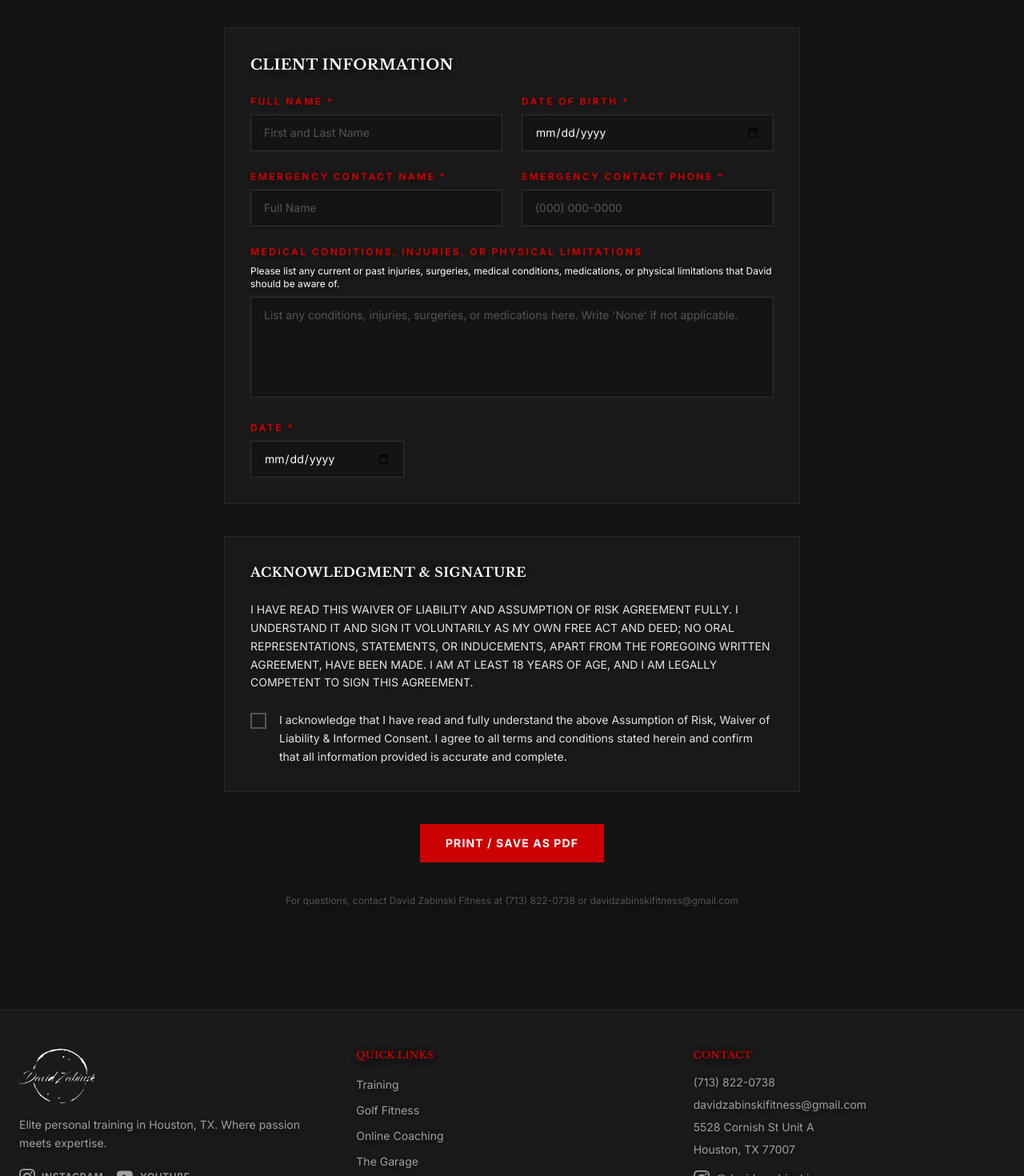
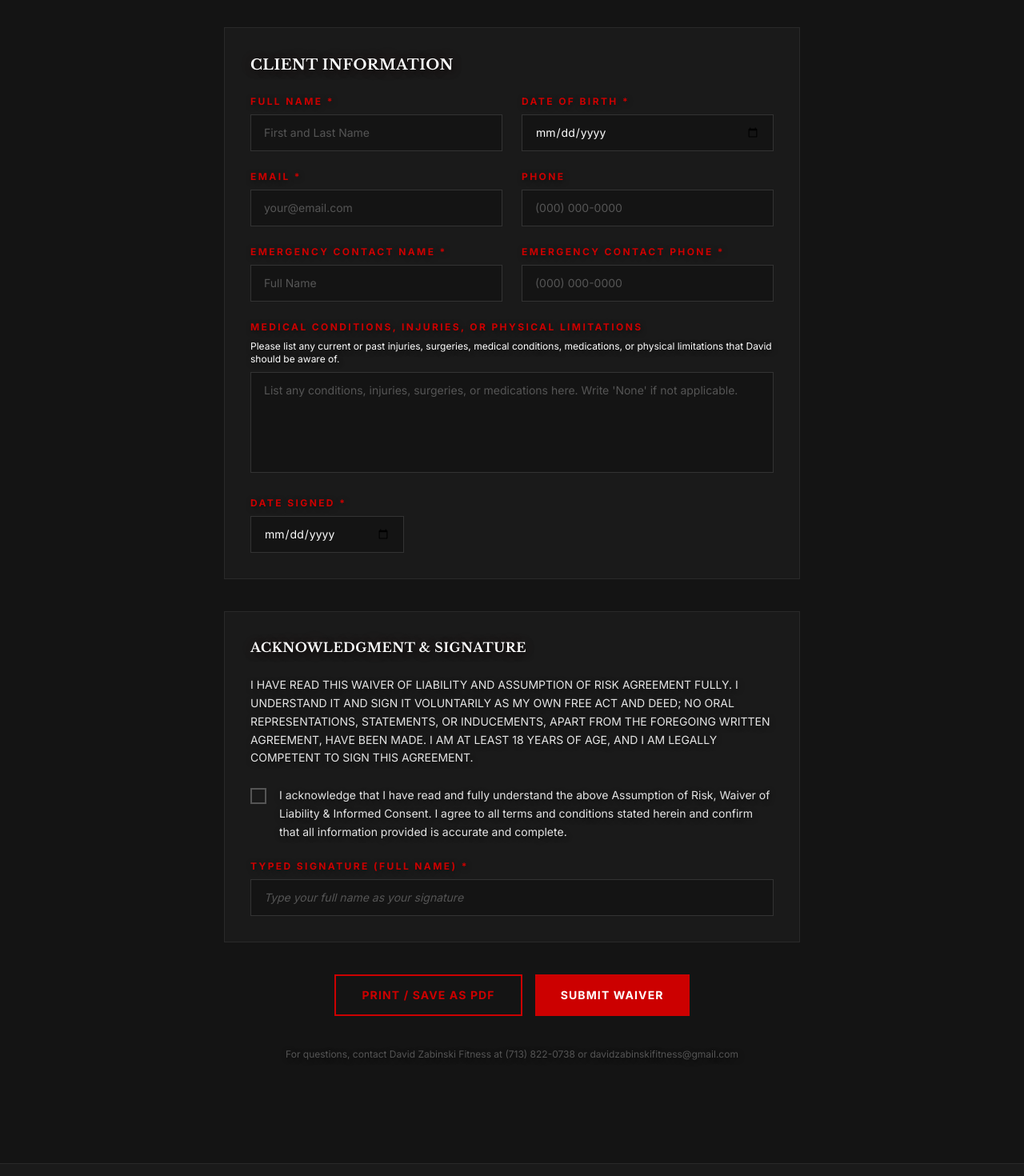
Before and after one commit to davidzabinskifitness/dzf-website, a Next.js app: page /waiver in a window 1280 px wide. Shown: the part 1929-3399 px from the top of the page at 80% size. Built offline with nearby package versions, Linux system fonts and the light colour scheme.

Commit message:
wire contact form and waiver to Resend email API

```diff
--- a/app/contact/ContactForm.tsx
+++ b/app/contact/ContactForm.tsx
@@ -19,9 +19,26 @@ export default function ContactForm() {
   });
   const [submitted, setSubmitted] = useState(false);
 
-  const handleSubmit = (e: React.FormEvent) => {
+  const [loading, setLoading] = useState(false);
+  const [error, setError] = useState("");
+
+  const handleSubmit = async (e: React.FormEvent) => {
     e.preventDefault();
-    setSubmitted(true);
+    setLoading(true);
+    setError("");
+    try {
+      const res = await fetch("/api/contact", {
+        method: "POST",
+        headers: { "Content-Type": "application/json" },
+        body: JSON.stringify(formState),
+      });
+      if (!res.ok) throw new Error("Failed");
+      setSubmitted(true);
+    } catch {
+      setError("Something went wrong. Please try again or call (713) 822-0738.");
+    } finally {
+      setLoading(false);
+    }
   };
 
   if (submitted) {
@@ -128,11 +145,13 @@ export default function ContactForm() {
         />
       </div>
 
+      {error && <p className="text-[#CC0000] text-sm">{error}</p>}
       <button
         type="submit"
-        className="btn-primary w-full sm:w-auto px-12 py-4"
+        disabled={loading}
+        className="btn-primary w-full sm:w-auto px-12 py-4 disabled:opacity-50"
       >
-        Send Message
+        {loading ? "Sending..." : "Send Message"}
       </button>
     </form>
   );
--- a/app/waiver/page.tsx
+++ b/app/waiver/page.tsx
@@ -4,6 +4,71 @@ import { useState } from "react";
 
 export default function WaiverPage() {
   const [acknowledged, setAcknowledged] = useState(false);
+
+  const [name, setName] = useState("");
+  const [dob, setDob] = useState("");
+  const [emergencyName, setEmergencyName] = useState("");
+  const [emergencyPhone, setEmergencyPhone] = useState("");
+  const [medicalConditions, setMedicalConditions] = useState("");
+  const [email, setEmail] = useState("");
+  const [phone, setPhone] = useState("");
+  const [date, setDate] = useState("");
+  const [signature, setSignature] = useState("");
+
+  const [submitted, setSubmitted] = useState(false);
+  const [loading, setLoading] = useState(false);
+  const [error, setError] = useState("");
+
+  const handleSubmit = async (e: React.FormEvent) => {
+    e.preventDefault();
+    if (!acknowledged) {
+      setError("You must acknowledge and agree to the waiver before submitting.");
+      return;
+    }
+    setLoading(true);
+    setError("");
+    try {
+      const res = await fetch("/api/waiver", {
+        method: "POST",
+        headers: { "Content-Type": "application/json" },
+        body: JSON.stringify({
+          name,
+          dob,
+          emergencyName,
+          emergencyPhone,
+          medicalConditions,
+          email,
+          phone,
+          date,
+          signature,
+        }),
+      });
+      if (!res.ok) throw new Error("Failed");
+      setSubmitted(true);
+    } catch {
+      setError("Something went wrong. Please try again or call (713) 822-0738.");
+    } finally {
+      setLoading(false);
+    }
+  };
+
+  if (submitted) {
+    return (
+      <div className="pt-20 md:pt-24 pb-20 bg-[#141414]">
+        <div className="max-w-3xl mx-auto px-4 sm:px-6 py-20 text-center">
+          <div className="bg-[#1a1a1a] border border-[#CC0000] p-12">
+            <div className="text-[#CC0000] text-5xl mb-6">✓</div>
+            <h2 className="text-white font-bold text-2xl uppercase tracking-wide mb-4">
+              Waiver Submitted
+            </h2>
+            <p className="text-[#a0a0a0] text-sm leading-relaxed">
+              Thank you, {name}. Your signed waiver has been received by David Zabinski Fitness. A copy has been sent to our records. If you have any questions, call (713) 822-0738.
+            </p>
+          </div>
+        </div>
+      </div>
+    );
+  }
 
   return (
     <div className="pt-20 md:pt-24 pb-20 bg-[#141414]">
@@ -15,7 +80,7 @@ export default function WaiverPage() {
           </p>
           <h1 className="section-title mb-4">Client Liability Waiver</h1>
           <div className="w-16 h-[3px] bg-[#CC0000] mx-auto mb-4" />
-          <p className="text-white text-sm">& Informed Consent</p>
+          <p className="text-white text-sm">&amp; Informed Consent</p>
           <div className="mt-6 text-white text-sm space-y-1">
             <p className="font-semibold text-white">David Zabinski Fitness</p>
             <p>5528 Cornish St Unit A, Houston TX 77007</p>
@@ -28,10 +93,12 @@ export default function WaiverPage() {
         </div>
       </section>
 
+      <form onSubmit={handleSubmit}>
         <div className="max-w-3xl mx-auto px-4 sm:px-6 py-12 space-y-10">
           {/* Print button */}
           <div className="flex justify-end print:hidden">
             <button
+              type="button"
               onClick={() => window.print()}
               className="btn-outline text-sm px-6 py-2"
             >
@@ -42,7 +109,7 @@ export default function WaiverPage() {
           {/* Waiver Text */}
           <section className="bg-[#1a1a1a] border border-[#2a2a2a] p-8 space-y-6 text-[#e5e5e5] text-sm leading-relaxed">
             <h2 className="text-white font-bold text-lg uppercase tracking-wide">
-            Assumption of Risk, Waiver of Liability & Indemnity Agreement
+              Assumption of Risk, Waiver of Liability &amp; Indemnity Agreement
             </h2>
 
             <p>
@@ -79,7 +146,7 @@ export default function WaiverPage() {
 
               <div>
                 <h3 className="text-[#CC0000] text-xs font-bold tracking-[0.2em] uppercase mb-2">
-                4. Medical Clearance & Health Representation
+                  4. Medical Clearance &amp; Health Representation
                 </h3>
                 <p>
                   I represent and warrant that I am in good physical condition and have no disability, impairment, or ailment preventing me from engaging in active or passive exercise or that would be detrimental to my health, safety, comfort, or physical condition if I do so. I have either obtained a physician&rsquo;s approval or have determined through my own assessment that I am physically fit to participate in these activities. I agree to immediately inform my Trainer of any changes to my health status.
@@ -97,7 +164,7 @@ export default function WaiverPage() {
 
               <div>
                 <h3 className="text-[#CC0000] text-xs font-bold tracking-[0.2em] uppercase mb-2">
-                6. Photography & Media Release
+                  6. Photography &amp; Media Release
                 </h3>
                 <p>
                   I grant David Zabinski Fitness permission to use photographs, videos, or other media of me taken during training sessions for promotional and educational purposes, including on social media and the website, unless I indicate otherwise in writing. My name will not be used without separate written consent.
@@ -128,6 +195,9 @@ export default function WaiverPage() {
                 </label>
                 <input
                   type="text"
+                  required
+                  value={name}
+                  onChange={(e) => setName(e.target.value)}
                   className="w-full bg-[#141414] border border-[#333] text-white px-4 py-3 focus:outline-none focus:border-[#CC0000] transition-colors placeholder-[#555] text-sm"
                   placeholder="First and Last Name"
                 />
@@ -139,7 +209,37 @@ export default function WaiverPage() {
                 </label>
                 <input
                   type="date"
+                  required
+                  value={dob}
+                  onChange={(e) => setDob(e.target.value)}
                   className="w-full bg-[#141414] border border-[#333] text-white px-4 py-3 focus:outline-none focus:border-[#CC0000] transition-colors text-sm"
+                />
+              </div>
+
+              <div>
+                <label className="block text-[#CC0000] text-xs font-bold tracking-[0.2em] uppercase mb-2">
+                  Email *
+                </label>
+                <input
+                  type="email"
+                  required
+                  value={email}
+                  onChange={(e) => setEmail(e.target.value)}
+                  className="w-full bg-[#141414] border border-[#333] text-white px-4 py-3 focus:outline-none focus:border-[#CC0000] transition-colors placeholder-[#555] text-sm"
+                  placeholder="your@email.com"
+                />
+              </div>
+
+              <div>
+                <label className="block text-[#CC0000] text-xs font-bold tracking-[0.2em] uppercase mb-2">
+                  Phone
+                </label>
+                <input
+                  type="tel"
+                  value={phone}
+                  onChange={(e) => setPhone(e.target.value)}
+                  className="w-full bg-[#141414] border border-[#333] text-white px-4 py-3 focus:outline-none focus:border-[#CC0000] transition-colors placeholder-[#555] text-sm"
+                  placeholder="(000) 000-0000"
                 />
               </div>
 
@@ -149,6 +249,9 @@ export default function WaiverPage() {
                 </label>
                 <input
                   type="text"
+                  required
+                  value={emergencyName}
+                  onChange={(e) => setEmergencyName(e.target.value)}
                   className="w-full bg-[#141414] border border-[#333] text-white px-4 py-3 focus:outline-none focus:border-[#CC0000] transition-colors placeholder-[#555] text-sm"
                   placeholder="Full Name"
                 />
@@ -160,6 +263,9 @@ export default function WaiverPage() {
                 </label>
                 <input
                   type="tel"
+                  required
+                  value={emergencyPhone}
+                  onChange={(e) => setEmergencyPhone(e.target.value)}
                   className="w-full bg-[#141414] border border-[#333] text-white px-4 py-3 focus:outline-none focus:border-[#CC0000] transition-colors placeholder-[#555] text-sm"
                   placeholder="(000) 000-0000"
                 />
@@ -175,6 +281,8 @@ export default function WaiverPage() {
               </p>
               <textarea
                 rows={5}
+                value={medicalConditions}
+                onChange={(e) => setMedicalConditions(e.target.value)}
                 className="w-full bg-[#141414] border border-[#333] text-white px-4 py-3 focus:outline-none focus:border-[#CC0000] transition-colors resize-none placeholder-[#555] text-sm"
                 placeholder="List any conditions, injuries, surgeries, or medications here. Write 'None' if not applicable."
               />
@@ -182,19 +290,22 @@ export default function WaiverPage() {
 
             <div>
               <label className="block text-[#CC0000] text-xs font-bold tracking-[0.2em] uppercase mb-2">
-              Date *
+                Date Signed *
               </label>
               <input
                 type="date"
+                required
+                value={date}
+                onChange={(e) => setDate(e.target.value)}
                 className="w-full sm:w-48 bg-[#141414] border border-[#333] text-white px-4 py-3 focus:outline-none focus:border-[#CC0000] transition-colors text-sm"
               />
             </div>
           </section>
 
           {/* Acknowledgment */}
-        <section className="bg-[#1a1a1a] border border-[#2a2a2a] p-8">
+          <section className="bg-[#1a1a1a] border border-[#2a2a2a] p-8 space-y-6">
             <h2 className="text-white font-bold text-base uppercase tracking-wide mb-6">
-            Acknowledgment & Signature
+              Acknowledgment &amp; Signature
             </h2>
             <p className="text-[#e5e5e5] text-sm leading-relaxed mb-6">
               I HAVE READ THIS WAIVER OF LIABILITY AND ASSUMPTION OF RISK AGREEMENT FULLY. I UNDERSTAND IT AND SIGN IT VOLUNTARILY AS MY OWN FREE ACT AND DEED; NO ORAL REPRESENTATIONS, STATEMENTS, OR INDUCEMENTS, APART FROM THE FOREGOING WRITTEN AGREEMENT, HAVE BEEN MADE. I AM AT LEAST 18 YEARS OF AGE, AND I AM LEGALLY COMPETENT TO SIGN THIS AGREEMENT.
@@ -217,18 +328,44 @@ export default function WaiverPage() {
                 </div>
               </div>
               <span className="text-[#e5e5e5] text-sm leading-relaxed">
-              I acknowledge that I have read and fully understand the above Assumption of Risk, Waiver of Liability & Informed Consent. I agree to all terms and conditions stated herein and confirm that all information provided is accurate and complete.
+                I acknowledge that I have read and fully understand the above Assumption of Risk, Waiver of Liability &amp; Informed Consent. I agree to all terms and conditions stated herein and confirm that all information provided is accurate and complete.
               </span>
             </label>
+
+            <div>
+              <label className="block text-[#CC0000] text-xs font-bold tracking-[0.2em] uppercase mb-2">
+                Typed Signature (Full Name) *
+              </label>
+              <input
+                type="text"
+                required
+                value={signature}
+                onChange={(e) => setSignature(e.target.value)}
+                className="w-full bg-[#141414] border border-[#333] text-white px-4 py-3 focus:outline-none focus:border-[#CC0000] transition-colors placeholder-[#555] text-sm italic"
+                placeholder="Type your full name as your signature"
+              />
+            </div>
           </section>
 
-        {/* Print button bottom */}
-        <div className="flex justify-center gap-4 print:hidden">
+          {error && (
+            <p className="text-[#CC0000] text-sm text-center">{error}</p>
+          )}
+
+          {/* Action buttons */}
+          <div className="flex flex-col sm:flex-row justify-center gap-4 print:hidden">
             <button
+              type="button"
               onClick={() => window.print()}
-            className="btn-primary text-sm px-8 py-3"
+              className="btn-outline text-sm px-8 py-3"
             >
               Print / Save as PDF
+            </button>
+            <button
+              type="submit"
+              disabled={loading}
+              className="btn-primary text-sm px-8 py-3 disabled:opacity-50"
+            >
+              {loading ? "Submitting..." : "Submit Waiver"}
             </button>
           </div>
 
@@ -236,6 +373,7 @@ export default function WaiverPage() {
             For questions, contact David Zabinski Fitness at (713) 822-0738 or davidzabinskifitness@gmail.com
           </p>
         </div>
+      </form>
     </div>
   );
 }
--- a/package.json
+++ b/package.json
@@ -11,7 +11,8 @@
   "dependencies": {
     "next": "16.2.1",
     "react": "19.2.4",
-    "react-dom": "19.2.4"
+    "react-dom": "19.2.4",
+    "resend": "^6.9.4"
   },
   "devDependencies": {
     "@tailwindcss/postcss": "^4",
```
Also changed, not shown: app/api/contact/route.ts (added, +31 -0 lines), app/api/waiver/route.ts (added, +45 -0 lines), 1 other file (tests, documents, lock files or other folders). Lines whose indentation alone changed are shown as unchanged.
